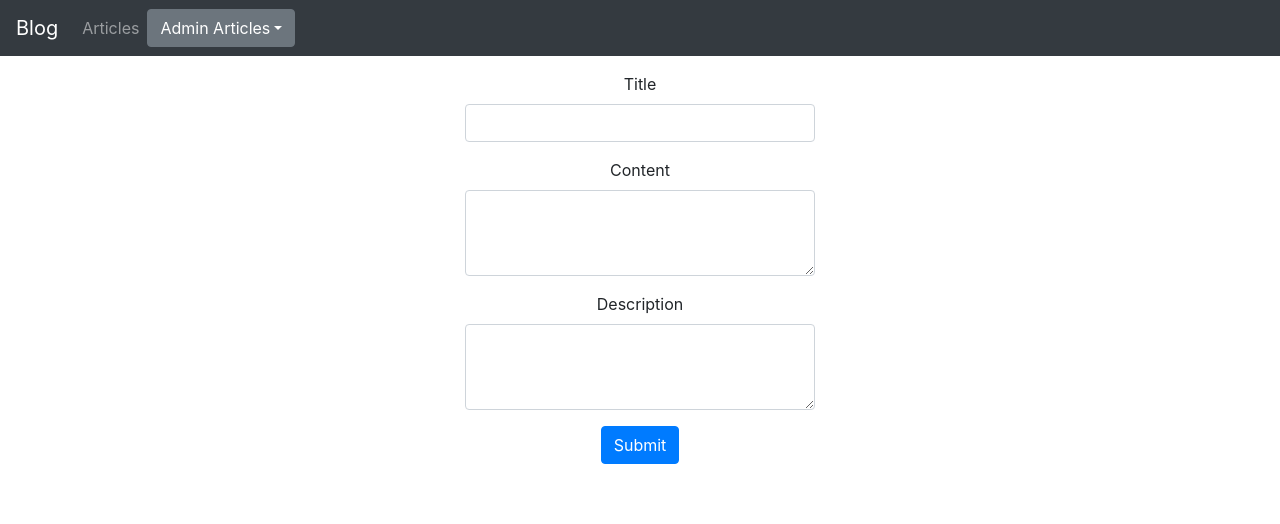
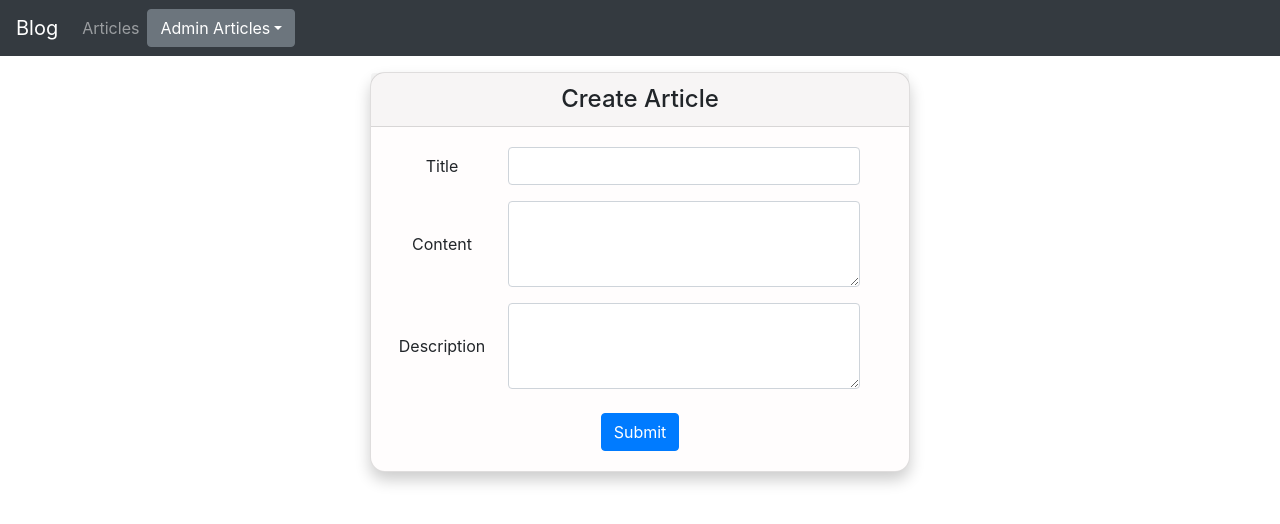
Before and after one commit to vchristodoulou/crud-articles, a React (Create React App) app in the folder client/: page /create_article in a window 1280 px wide. Shown: the top 524 px of the page. Built offline with nearby package versions, Linux system fonts and the light colour scheme.

Commit message:
Subject: Updated view based on server response
Changes:
* Success msg from successful request
* Error msg from error request

```diff
--- a/client/src/components/Articles/create/index.js
+++ b/client/src/components/Articles/create/index.js
@@ -11,6 +11,7 @@ export default class ArticleCreate extends Component {
             title: '',
             content: '',
             description: '',
+            createResponse: '',
             error: ''
         };
 
@@ -48,11 +49,17 @@ export default class ArticleCreate extends Component {
                 this.setState({
                     title: '',
                     content: '',
-                    description: ''
+                    description: '',
+                    createResponse: 'SUCCESS'
                 });
+                setTimeout(
+                    () => this.setState({ createResponse: '' }),
+                    3000
+                );
             },
             error => {
                 this.setState({
+                    createResponse: 'ERROR',
                     error:
                         (error.response &&
                             error.response.data &&
@@ -60,6 +67,10 @@ export default class ArticleCreate extends Component {
                         error.message ||
                         error.toString()
                 });
+                setTimeout(
+                    () => this.setState({ createResponse: '' }),
+                    3000
+                );
             }
         );
     }
@@ -68,25 +79,54 @@ export default class ArticleCreate extends Component {
         return (
             <div className="container mt-3">
                 <div className="row justify-content-center">
-                <div className="col-4">
+                    <div className="col-6">
+                        <div className="card">
+                            <div className="card-header">
+                                <h4 className="mb-0">Create Article</h4>
+                            </div>
+                            <div className="card-body">
                                 <form onSubmit={this.handleSubmit}>
-                        <div className="form-group">
-                            <label htmlFor="create_title">Title</label>
-                            <input className="form-control" type="text" id="create_title" required
+                                    <div className="form-group row">
+                                        <label
+                                            className="col-3 col-form-label form-control-label"
+                                            htmlFor="create_title"
+                                        >Title</label>
+                                        <input
+                                            className="form-control col-8" type="text" id="create_title" required
                                             value={this.state.title} onChange={this.handleChangeTitle} />
                                     </div>
-                        <div className="form-group">
-                            <label htmlFor="create_content">Content</label>
-                            <textarea className="form-control" id="create_content" rows="3" required
+                                    <div className="form-group row">
+                                        <label
+                                            className="col-3 col-form-label form-control-label mt-4"
+                                            htmlFor="create_content"
+                                        >Content</label>
+                                        <textarea
+                                            className="form-control col-8" id="create_content" rows="3" required
                                             value={this.state.content} onChange={this.handleChangeContent} />
                                     </div>
-                        <div className="form-group">
-                            <label htmlFor="create_description">Description</label>
-                            <textarea className="form-control" id="create_description" rows="3"
+                                    <div className="form-group row">
+                                        <label
+                                            className="col-3 col-form-label form-control-label mt-4"
+                                            htmlFor="create_description"
+                                        >Description</label>
+                                        <textarea
+                                            className="form-control col-8" id="create_description" rows="3"
                                             value={this.state.description} onChange={this.handleChangeDescription} />
                                     </div>
-                        <button className="btn btn-primary" type="submit">Submit</button>
+                                    <button className="btn btn-primary mt-2" type="submit">Submit</button>
+                                    {this.state.createResponse === 'SUCCESS' &&
+                                        <div className="alert alert-success alert-dismissible fade show mt-2" role="alert">
+                                            <p className="text-center">Created successfully!</p>
+                                        </div>
+                                    }
+                                    {this.state.createResponse === 'ERROR' &&
+                                        <div className="alert alert-danger alert-dismissible fade show mt-2" role="alert">
+                                            <p className="text-center">{this.state.error}</p>
+                                        </div>
+                                    }
                                 </form>
+                            </div>
+                        </div>
                     </div>
                 </div>
             </div>
--- a/client/src/components/Articles/delete/index.js
+++ /dev/null
@@ -1,71 +0,0 @@
-import React, { Component } from "react";
-
-import ArticleService from "../../../services/article.service";
-
-
-export default class ArticleDelete extends Component {
-    constructor(props) {
-        super(props);
-
-        this.handleDeleteSubmit = this.handleDeleteSubmit.bind(this);
-    }
-
-    handleDeleteSubmit(event) {
-        event.preventDefault();
-
-        ArticleService.deleteById(this.props.id)
-            .then(
-                response => {
-                    console.log(response);
-                },
-                error => {
-                    console.log(error);
-                }
-
-            )
-
-        // ArticleService.deleteByTitle(this.props.title)
-        //     .then(
-        //         response => {
-        //             console.log(response);
-        //         },
-        //         error => {
-        //             console.log(error);
-        //         }
-        //
-        //     )
-    }
-
-    render() {
-        return (
-            <div className="modal fade" id={`deleteArticleModal${this.props.id}`} tabIndex="-1" role="dialog"
-                 aria-labelledby="exampleModalLabel" aria-hidden="true">
-                <div className="modal-dialog" role="document">
-                    <div className="modal-content">
-                        <div className="modal-header">
-                            <h5 className="modal-title" id="exampleModalLabel">
-                                Are you sure you want to delete <strong><em>{this.props.title}?</em></strong>
-                            </h5>
-                            <button type="button" className="close" data-dismiss="modal"
-                                    aria-label="Close">
-                                <span aria-hidden="true">&times;</span>
-                            </button>
-                        </div>
-                        <div className="modal-body">
-                            <p>This item will be deleted immediately. You can't undo this action.</p>
-                        </div>
-
-                        <form onSubmit={this.handleDeleteSubmit}>
-                            <div className="modal-footer">
-                                <button className="btn btn-secondary" type="button" data-dismiss="modal"
-                                >Close</button>
-                                <button className="btn btn-primary" type="submit"
-                                >Delete</button>
-                            </div>
-                        </form>
-                    </div>
-                </div>
-            </div>
-        );
-    }
-}
--- a/client/src/components/Articles/edit/index.js
+++ b/client/src/components/Articles/edit/index.js
@@ -12,6 +12,7 @@ export default class ArticleEdit extends Component {
             title: '',
             content: '',
             description: '',
+            editResponse: '',
             error: ''
         };
 
@@ -35,11 +36,17 @@ export default class ArticleEdit extends Component {
                         id: response.data._id,
                         title: response.data.title,
                         content: response.data.content,
-                        description: response.data.description
+                        description: response.data.description,
+                        editResponse: 'SUCCESS'
                     });
+                    setTimeout(
+                        () => this.setState({ editResponse: '' }),
+                        3000
+                    );
                 },
                 error => {
                     this.setState({
+                        editResponse: 'ERROR',
                         error:
                             (error.response &&
                                 error.response.data &&
@@ -47,6 +54,10 @@ export default class ArticleEdit extends Component {
                             error.message ||
                             error.toString()
                     });
+                    setTimeout(
+                        () => this.setState({ editResponse: '' }),
+                        3000
+                    );
                 }
 
             )
@@ -103,7 +114,17 @@ export default class ArticleEdit extends Component {
                         <textarea className="form-control" rows="10"
                                   value={this.state.content} onChange={this.handleChangeContent} />
                     </div>
-                    <button className="btn btn-primary" type="submit">Submit</button>
+                    <button className="btn btn-primary" type="submit">Save</button>
+                    {this.state.editResponse === 'SUCCESS' &&
+                        <div className="alert alert-success alert-dismissible fade show mt-2" role="alert">
+                            <p className="text-center">Saved successfully!</p>
+                        </div>
+                    }
+                    {this.state.editResponse === 'ERROR' &&
+                        <div className="alert alert-danger alert-dismissible fade show mt-2" role="alert">
+                            <p className="text-center">{this.state.error}</p>
+                        </div>
+                    }
                 </form>
             </div>
         );
```
Lines whose indentation alone changed are shown as unchanged.
